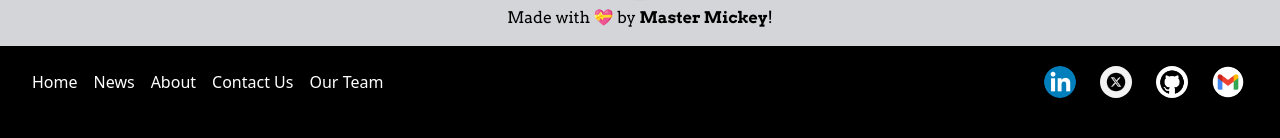
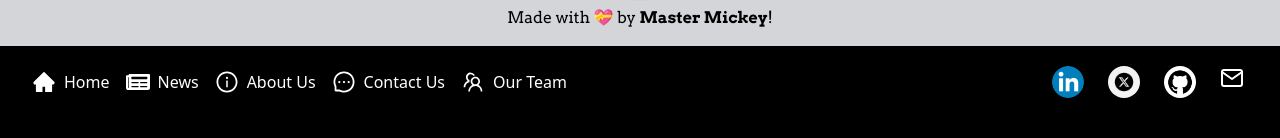
Before and after one commit to singodiyashubham87/Draw-it-out, a React (Vite) app: page / in a window 1280 px wide. Shown: the part 1030-1168 px from the top of the page. Built offline with nearby package versions, Linux system fonts and the light colour scheme; a web font is replaced by a local one.

Commit message:
Added Icons

```diff
--- a/src/components/Footer.jsx
+++ b/src/components/Footer.jsx
@@ -1,3 +1,7 @@
+import { AiFillHome, AiOutlineInfoCircle, AiOutlineMessage, AiOutlineTeam } from 'react-icons/ai';
+import { FaNewspaper } from 'react-icons/fa';
+import { FiMail } from 'react-icons/fi';
+
 import LinkedInIcon from "../assets/images/linkedin.jpg";
 import TwitterIcon from "../assets/images/X.png";
 import GitHubIcon from "../assets/images/github.png";
@@ -10,28 +14,33 @@ const Footer = () => {
         <div className="footerNav">
           <ul className="flex gap-4">
             <li>
-              <a href="#" className="text-white hover:text-gray-600">
-                Home
+              <a href="#" className="text-white flex items-center hover:text-gray-600">
+                <AiFillHome className="h-6 w-6" />
+                <span className="ml-2">Home</span>
               </a>
             </li>
             <li>
-              <a href="#" className="text-white hover:text-gray-600">
-                News
+              <a href="#" className="text-white flex items-center hover:text-gray-600">
+                <FaNewspaper className="h-6 w-6" />
+                <span className="ml-2">News</span>
               </a>
             </li>
             <li>
-              <a href="#" className="text-white hover:text-gray-600">
-                About
+              <a href="#" className="text-white flex items-center hover:text-gray-600">
+                <AiOutlineInfoCircle className="h-6 w-6" />
+                <span className="ml-2">About Us</span>
               </a>
             </li>
             <li>
-              <a href="#" className="text-white hover:text-gray-600">
-                Contact Us
+              <a href="#" className="text-white flex items-center hover:text-gray-600">
+                <AiOutlineMessage className="h-6 w-6" />
+                <span className="ml-2">Contact Us</span>
               </a>
             </li>
             <li>
-              <a href="#" className="text-white hover:text-gray-600">
-                Our Team
+              <a href="#" className="text-white flex items-center hover:text-gray-600">
+                <AiOutlineTeam className="h-6 w-6" />
+                <span className="ml-2">Our Team</span>
               </a>
             </li>
           </ul>
@@ -71,11 +80,7 @@ const Footer = () => {
             href="mailto:singodiyashubham87@gmail.com"
             className="hover:bg-blue-300 p-1 rounded-full"
           >
-            <img
-              src={EmailIcon}
-              alt="Email"
-              className="rounded-full w-8 h-8 hover:bg-blue-500"
-            />
+            <FiMail className="text-white h-6 w-6 hover:bg-blue-500" />
           </a>
         </div>
       </div>
```
